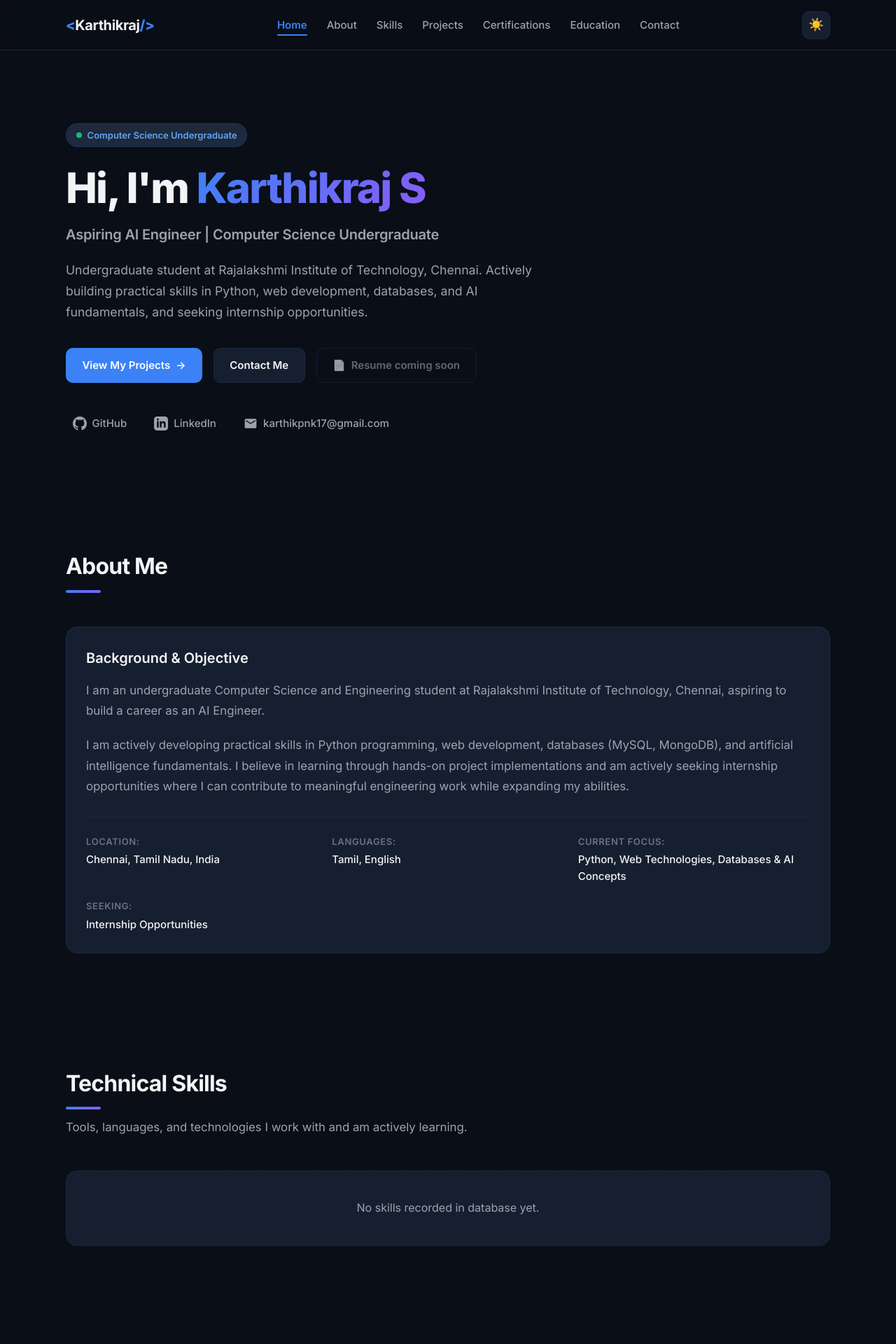
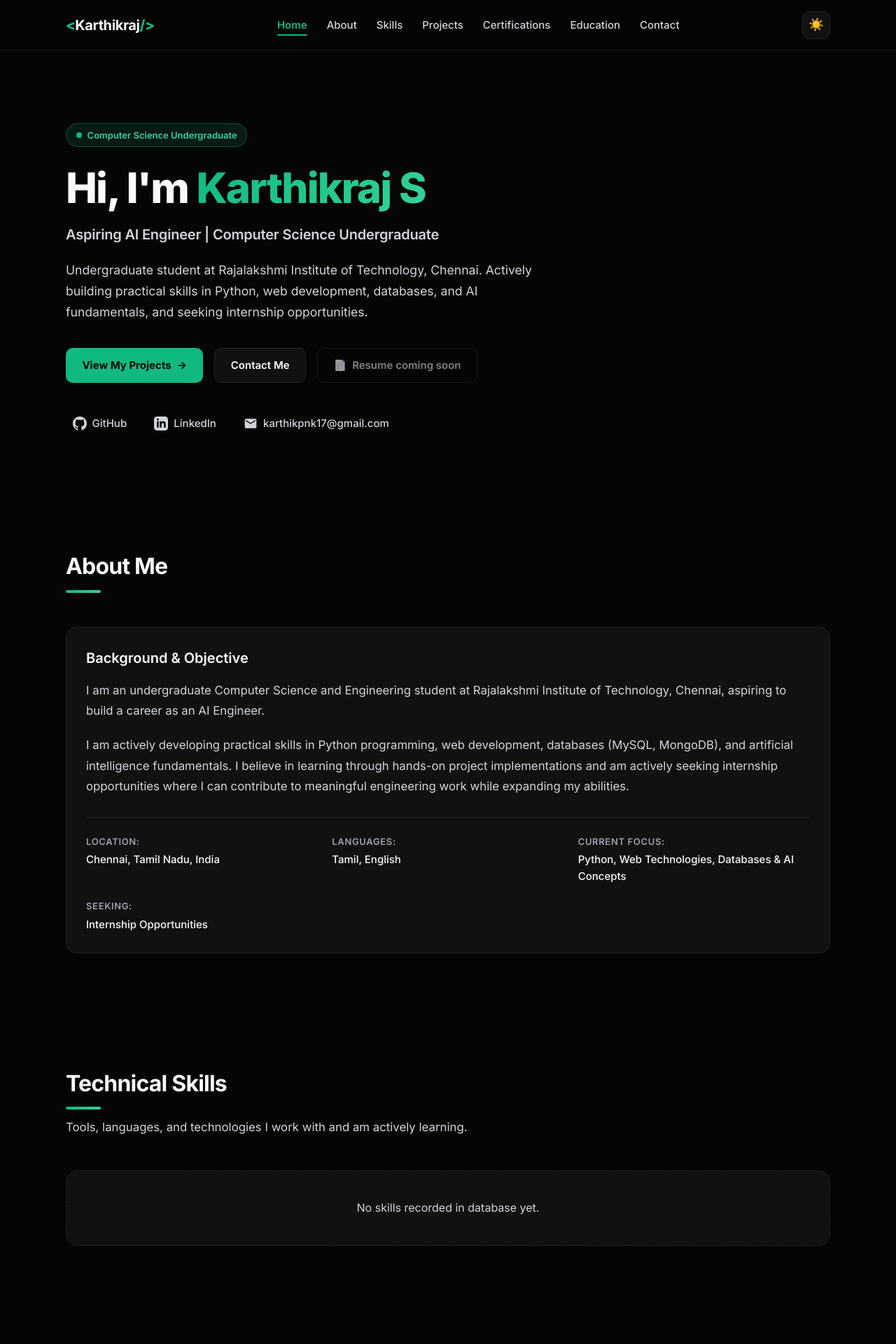
Before and after one commit to karthikraj-tech/portfolio, a Flask app: page / in a window 1280 px wide. Shown: the top 1920 px of the page at 70% size. Run offline with Flask 3, Linux system fonts and the light colour scheme; data that the repository does not hold is empty.

Commit message:
Update styling: pitch black (#050505), dark charcoal cards (#111111), and emerald green (#10b981) accent

```diff
--- a/static/css/style.css
+++ b/static/css/style.css
@@ -7,32 +7,32 @@
    1. CSS Custom Properties (Design Tokens & Color Palette)
    -------------------------------------------------------------------------- */
 :root {
-  /* Color Palette - Dark Navy / Charcoal Theme (Default) */
-  --bg-primary: #0a0e17;
-  --bg-secondary: #111827;
-  --bg-card: #161f30;
-  --bg-card-hover: #1c273c;
-  --bg-input: #0f172a;
+  /* Color Palette - Pure Pitch Black & Emerald Green Theme (Default) */
+  --bg-primary: #050505;
+  --bg-secondary: #0c0c0c;
+  --bg-card: #111111;
+  --bg-card-hover: #171717;
+  --bg-input: #0a0a0a;
 
-  --text-primary: #f3f4f6;
-  --text-secondary: #9ca3af;
-  --text-muted: #6b7280;
+  --text-primary: #f9fafb;
+  --text-secondary: #d1d5db;
+  --text-muted: #9ca3af;
 
-  --accent-color: #3b82f6;
-  --accent-hover: #2563eb;
-  --accent-gradient: linear-gradient(135deg, #3b82f6 0%, #8b5cf6 100%);
-  --accent-glow: rgba(59, 130, 246, 0.15);
+  --accent-color: #10b981;
+  --accent-hover: #059669;
+  --accent-gradient: linear-gradient(135deg, #10b981 0%, #34d399 100%);
+  --accent-glow: rgba(16, 185, 129, 0.25);
 
-  --border-color: #1f293d;
-  --border-focus: #3b82f6;
+  --border-color: #222222;
+  --border-focus: #10b981;
 
-  --badge-bg: #1e293b;
-  --badge-text: #60a5fa;
-  --badge-border: #2563eb33;
+  --badge-bg: rgba(16, 185, 129, 0.12);
+  --badge-text: #34d399;
+  --badge-border: rgba(16, 185, 129, 0.35);
 
-  --status-in-progress-bg: #fef3c7;
-  --status-in-progress-text: #92400e;
-  --status-in-progress-border: #f59e0b55;
+  --status-in-progress-bg: #291804;
+  --status-in-progress-text: #fbbf24;
+  --status-in-progress-border: #f59e0b44;
 
   --success-bg: #064e3b;
   --success-text: #a7f3d0;
@@ -53,9 +53,9 @@
   --radius-lg: 16px;
   --radius-full: 9999px;
 
-  --shadow-sm: 0 1px 2px 0 rgba(0, 0, 0, 0.3);
-  --shadow-md: 0 4px 6px -1px rgba(0, 0, 0, 0.4), 0 2px 4px -1px rgba(0, 0, 0, 0.2);
-  --shadow-lg: 0 10px 15px -3px rgba(0, 0, 0, 0.5), 0 4px 6px -2px rgba(0, 0, 0, 0.3);
+  --shadow-sm: 0 1px 2px 0 rgba(0, 0, 0, 0.6);
+  --shadow-md: 0 4px 6px -1px rgba(0, 0, 0, 0.7), 0 2px 4px -1px rgba(0, 0, 0, 0.4);
+  --shadow-lg: 0 10px 15px -3px rgba(0, 0, 0, 0.8), 0 4px 6px -2px rgba(0, 0, 0, 0.5);
 
   --transition-fast: 150ms cubic-bezier(0.4, 0, 0.2, 1);
   --transition-normal: 250ms cubic-bezier(0.4, 0, 0.2, 1);
@@ -169,7 +173,7 @@ body {
   position: sticky;
   top: 0;
   height: var(--nav-height);
-  background-color: rgba(10, 14, 23, 0.85);
+  background-color: rgba(5, 5, 5, 0.85);
   backdrop-filter: blur(12px);
   -webkit-backdrop-filter: blur(12px);
   border-bottom: 1px solid var(--border-color);
@@ -387,6 +391,11 @@ body {
 
 .btn-primary {
   background-color: var(--accent-color);
+  color: #050505;
+  font-weight: 700;
+}
+
+[data-theme="light"] .btn-primary {
   color: #ffffff;
 }
 
```
Also changed, not shown: other parts of static/css/style.css (+15 -11 lines).
